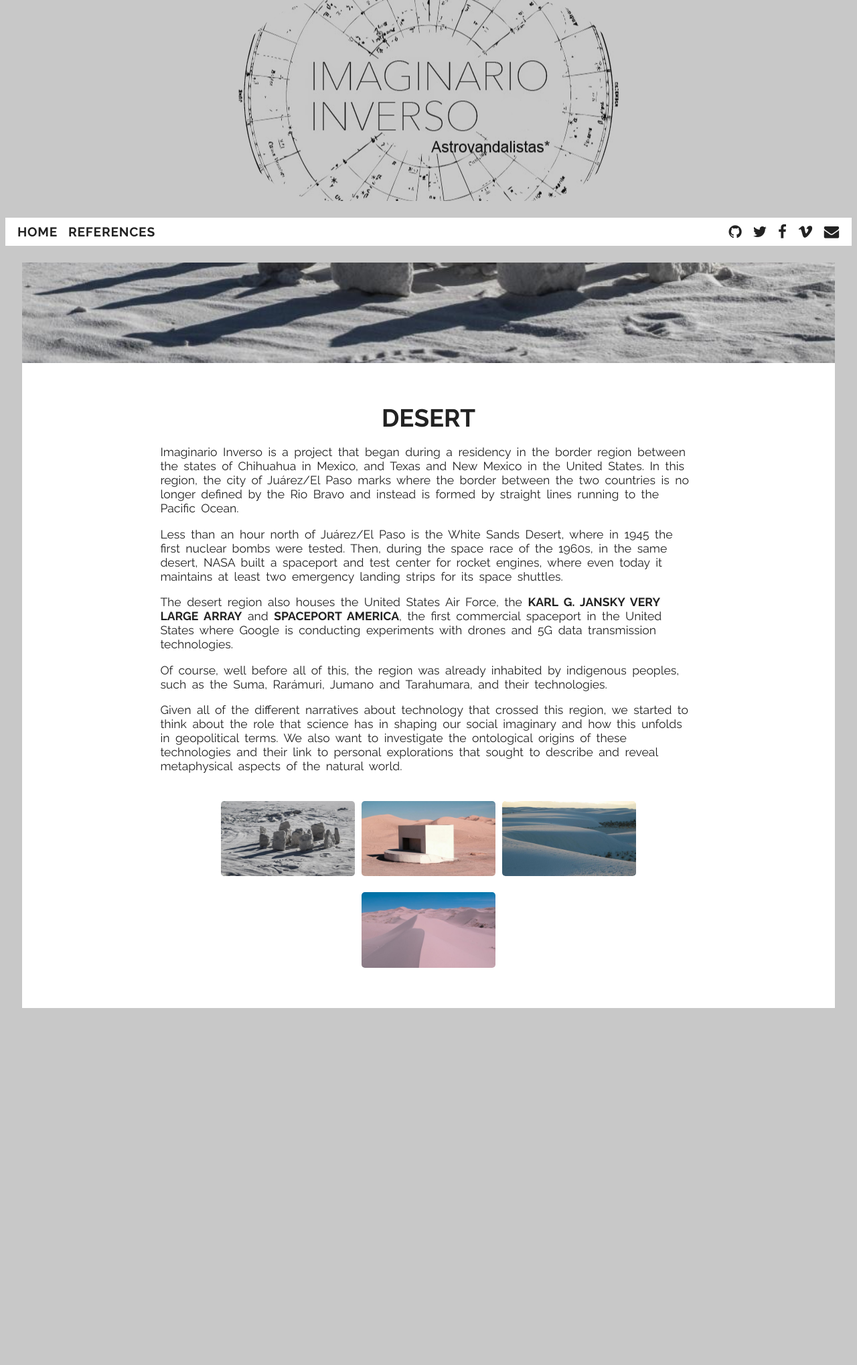
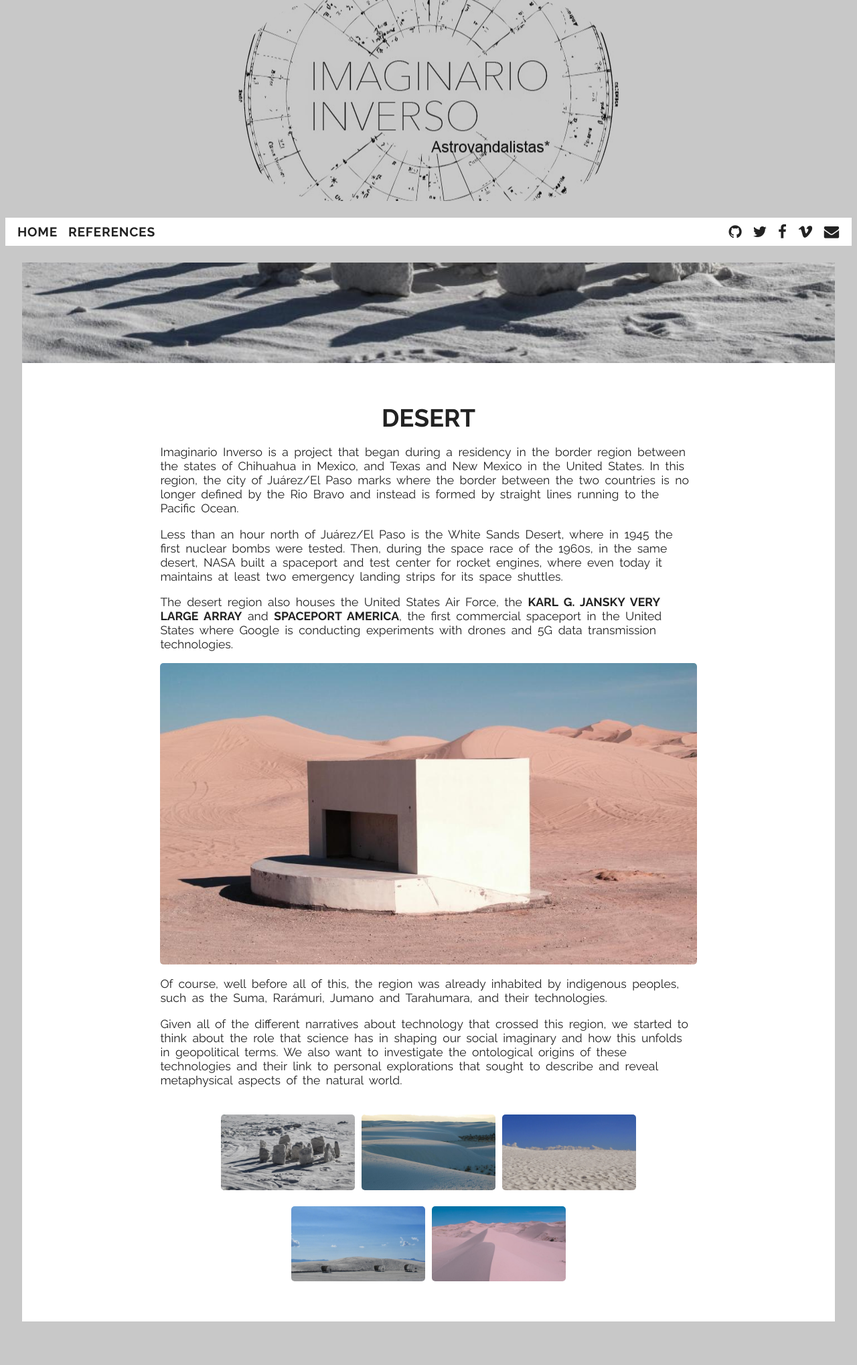
Before and after one commit to astrovandalistas/inverso.astrovandalistas.cc, a Jekyll site: the page built from _posts/2014-08-01-desert.md, in a window 1280 px wide. Shown: the whole page at 67% size. Built offline with Jekyll 4.4.1, drawn with Linux system fonts in a browser that asks for light colours; nearby versions of some CDN libraries; before the commit the page ends 1570 px from its top, so only the background shows below that.

Commit message:
images in desert and exteresa posts

```diff
--- a/_posts/2014-08-01-desert.md
+++ b/_posts/2014-08-01-desert.md
@@ -9,6 +9,8 @@ Less than an hour north of Juárez/El Paso is the White Sands Desert, where in 1
 
 The desert region also houses the United States Air Force, the [Karl G. Jansky Very Large Array](http://www.vla.nrao.edu/){:target="_blank"} and [Spaceport America](https://spaceportamerica.com/){:target="_blank"}, the first commercial spaceport in the United States where Google is conducting experiments with drones and 5G data transmission technologies.
 
+![Desert structure]({{ site.baseurl}}/assets/posts/desert/desert-house.jpg)
+
 Of course, well before all of this, the region was already inhabited by indigenous peoples, such as the Suma, Rarámuri, Jumano and Tarahumara, and their technologies.
 
 Given all of the different narratives about technology that crossed this region, we started to think about the role that science has in shaping our social imaginary and how this unfolds in geopolitical terms. We also want to investigate the ontological origins of these technologies and their link to personal explorations that sought to describe and reveal metaphysical aspects of the natural world.
```
Also changed, not shown: _posts/2014-11-02-exteresa.md (+2 -0 lines), assets/posts/desert/desert-house.jpg (added), assets/posts/desert/desert_01.jpg, assets/posts/desert/desert_02.jpg, assets/posts/desert/desert_03.jpg, assets/posts/desert/desert_04.jpg (added), assets/posts/exteresa/NASA_LLCD.jpg (renamed from assets/posts/desert/NASA_LLCD.jpg).
